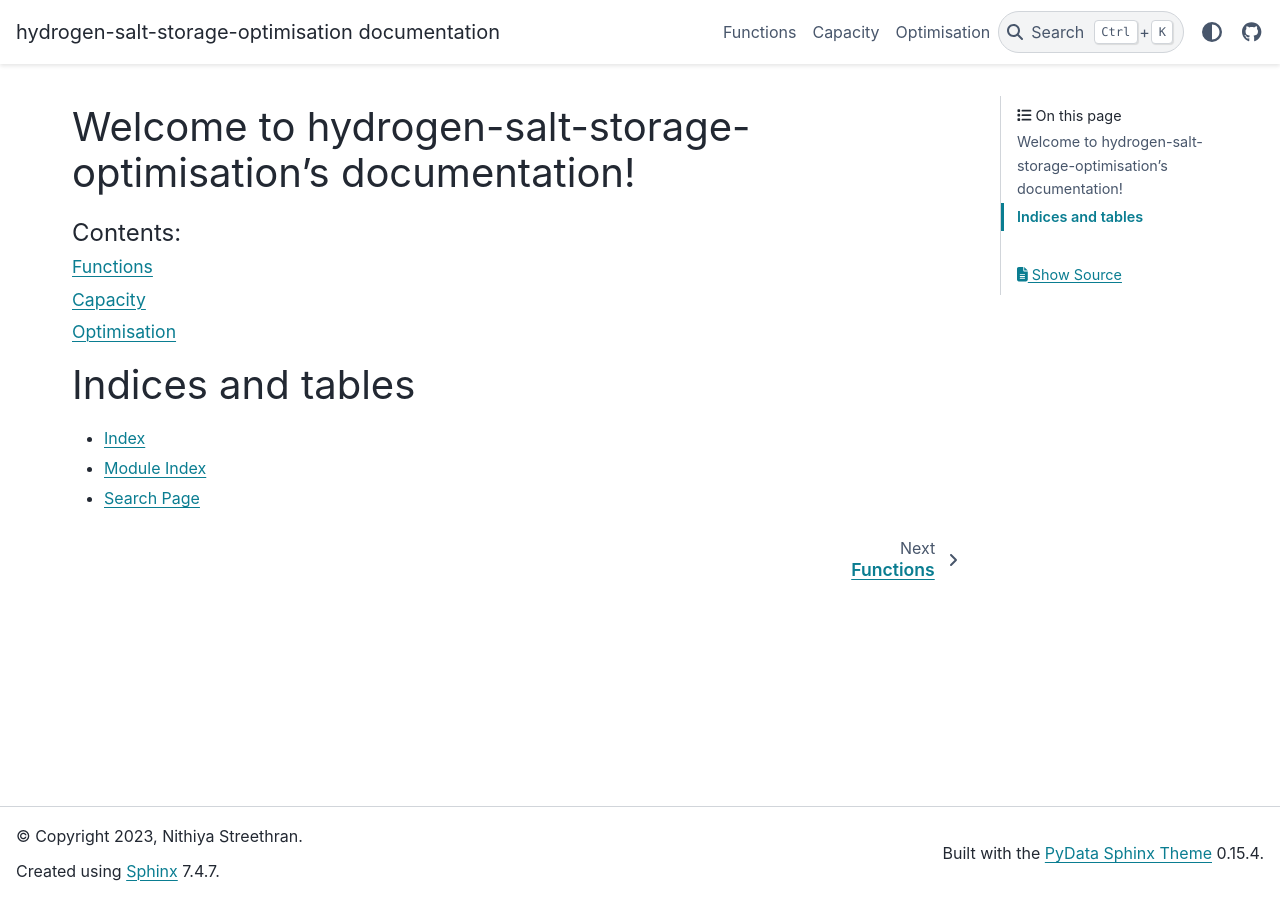
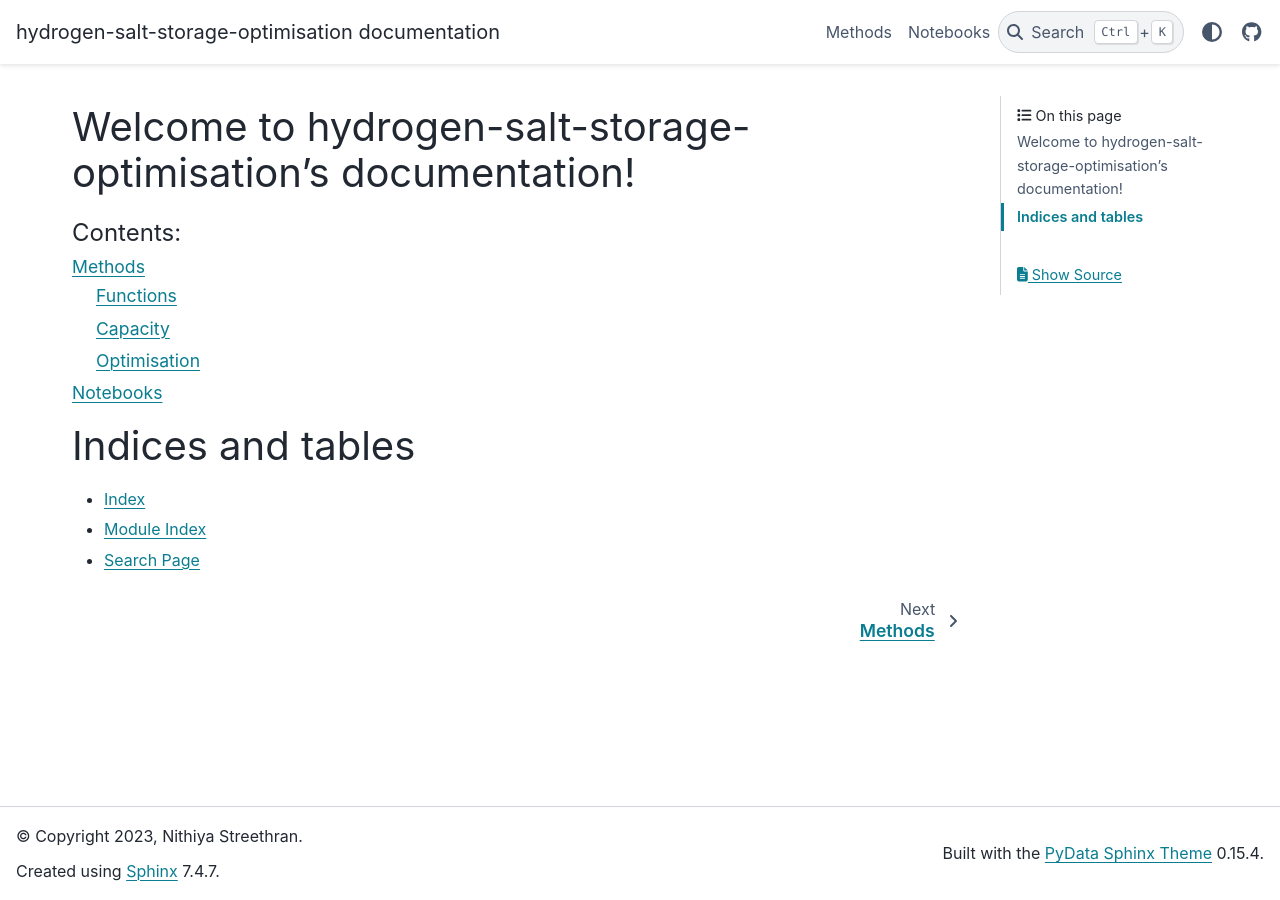
Before and after one commit to wind-to-hydrogen-toolkit/hydrogen-salt-storage, a Sphinx documentation site: the page built from docs/index.rst, in a window 1280 px wide. Built offline with Sphinx 7.4.7 and the PyData theme 0.15.4, drawn with Linux system fonts in a browser that asks for light colours; pages that are not in the unit, such as notebooks, are missing from menus.

Commit message:
update docs structure and configure notebooks

```diff
--- a/docs/conf.py
+++ b/docs/conf.py
@@ -16,13 +16,15 @@ author = 'Nithiya Streethran'
 # -- General configuration ---------------------------------------------------
 # https://www.sphinx-doc.org/en/master/usage/configuration.html#general-configuration
 
-extensions = ['sphinx.ext.autodoc']
+extensions = ['sphinx.ext.autodoc', 'myst_nb']
 
 # disable sorting of functions by alphabetical order
 autodoc_member_order = 'bysource'
 
+nb_execution_mode = 'off'
+
 templates_path = ['_templates']
-exclude_patterns = ['_build', 'Thumbs.db', '.DS_Store']
+exclude_patterns = ['_build', 'Thumbs.db', '.DS_Store', '.pytest_cache']
 
 # -- Options for HTML output -------------------------------------------------
 # https://www.sphinx-doc.org/en/master/usage/configuration.html#options-for-html-output
--- a/docs/index.rst
+++ b/docs/index.rst
@@ -10,9 +10,8 @@ Welcome to hydrogen-salt-storage-optimisation's documentation!
    :maxdepth: 2
    :caption: Contents:
 
-   functions
-   capacity
-   optimisation
+   methods
+   notebooks
 
 
 Indices and tables
--- /dev/null
+++ b/docs/methods.rst
@@ -0,0 +1,10 @@
+Methods
+=======
+
+.. toctree::
+   :maxdepth: 2
+   :caption: Contents:
+
+   methods/functions
+   methods/capacity
+   methods/optimisation
--- a/requirements.txt
+++ b/requirements.txt
@@ -8,6 +8,7 @@ geopandas
 jupyterlab
 mapclassify
 matplotlib-scalebar
+myst-nb
 pooch
 pydata-sphinx-theme
 pyfluids
```
Also changed, not shown: docs/notebooks.rst (added, +8 -0 lines), docs/methods/capacity.rst (renamed from docs/capacity.rst), docs/methods/functions.rst (renamed from docs/functions.rst), docs/methods/optimisation.rst (renamed from docs/optimisation.rst).
